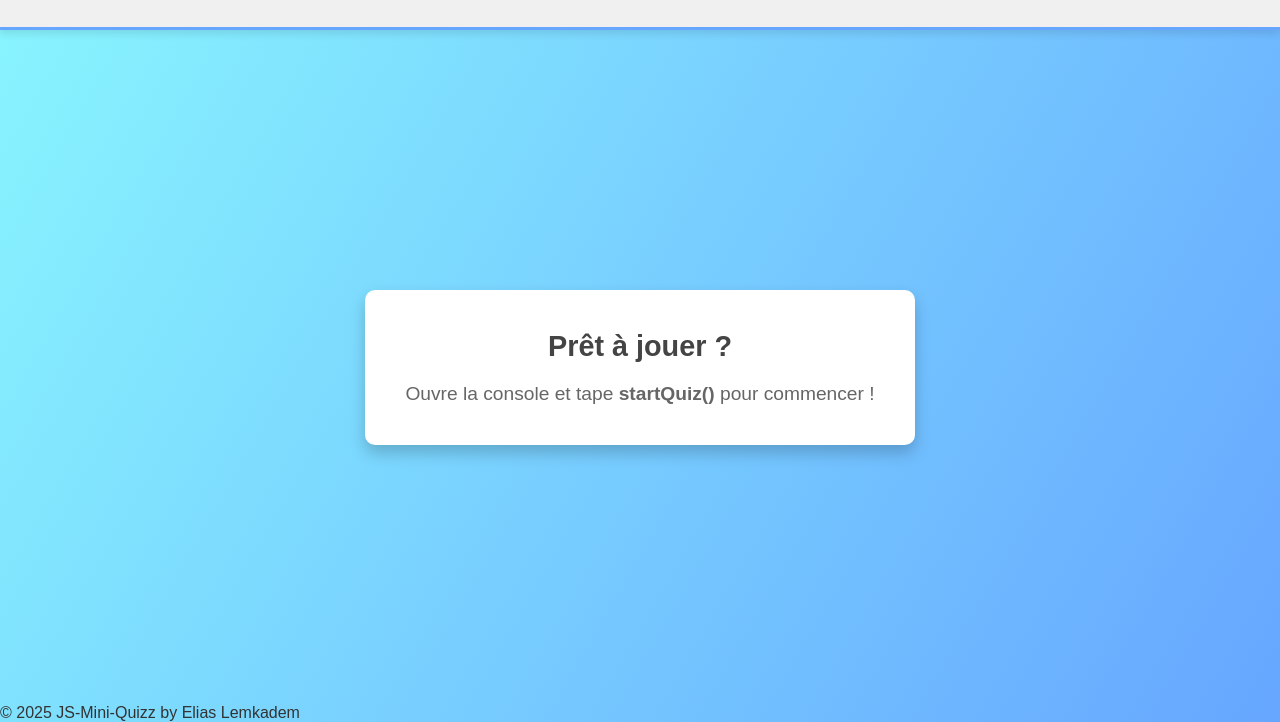
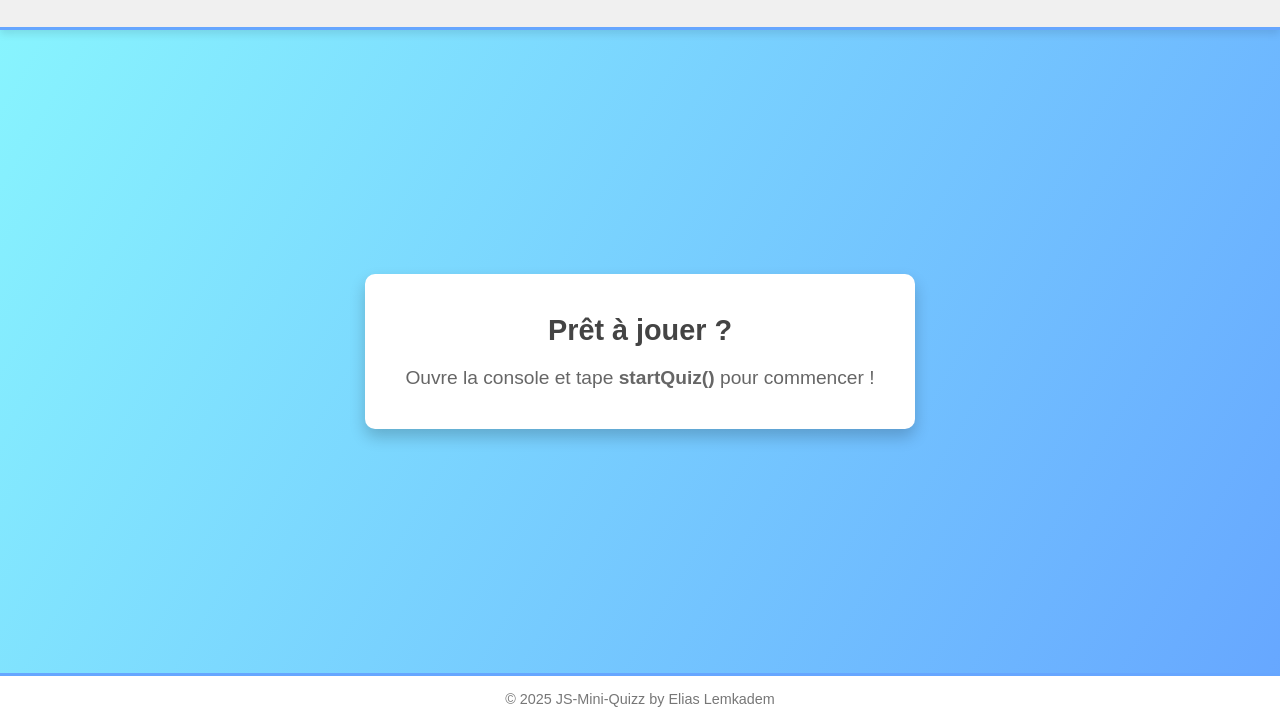
Before and after one commit to LemkademElias/quiz_js, a plain HTML site: page index.html in a window 1280 px wide. Shown: the part 78-800 px from the top of the page. Drawn offline with Linux system fonts and the light colour scheme.

Commit message:
style du footer

```diff
--- a/style.css
+++ b/style.css
@@ -63,3 +63,12 @@ main {
     font-size: 1.2rem;
     color: #666;
 }
+
+footer {
+    background-color: #fff;
+    text-align: center;
+    padding: 15px;
+    font-size: 0.9rem;
+    color: #777;
+    border-top: 3px solid #66a6ff;
+}
```
